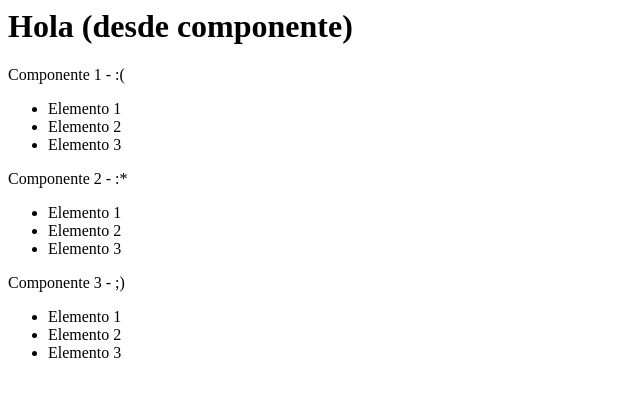
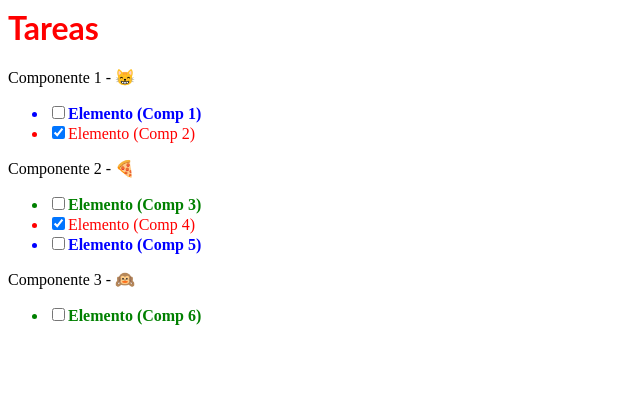
Before and after one commit to Shurklex/AlejandroFernandezTolosaReact, a React (Create React App) app: page / in a window 1280 px wide. Shown: the top 396 px of the page, without its empty margins (0-640 px from the left). Built offline with nearby package versions, Linux system fonts and the light colour scheme.

Commit message:
5 files modified, 1 added

```diff
--- a/src/App.jsx
+++ b/src/App.jsx
@@ -1,14 +1,27 @@
 import React from 'react';
 
-import { Etiqueta1 } from './components/Etiqueta1';
+import { Lista } from './components/Etiqueta1';
 
 export function App() {
+  const elementos1 = [
+    { done: false, texto: 'Elemento (Comp 1)', prioridad: 'baja' },
+    { done: true, texto: 'Elemento (Comp 2)', prioridad: 'alta' },
+  ];
+  const elementos2 = [
+    { done: false, texto: 'Elemento (Comp 3)', prioridad: 'media' },
+    { done: true, texto: 'Elemento (Comp 4)', prioridad: 'alta' },
+    { done: false, texto: 'Elemento (Comp 5)', prioridad: 'baja' },
+  ];
+  const elementos3 = [
+    { done: false, texto: 'Elemento (Comp 6)', prioridad: 'media' },
+  ];
+
   return (
     <div>
-      <h1>Hola (desde componente)</h1>
-      <Etiqueta1 titulo="Componente 1" icono=":(" />
-      <Etiqueta1 titulo="Componente 2" icono=":*" />
-      <Etiqueta1 titulo="Componente 3" icono=";)" />
+      <h1>Tareas</h1>
+      <Lista titulo="Componente 1" icono="😸" elementos={elementos1} />
+      <Lista titulo="Componente 2" icono="🍕" elementos={elementos2} />
+      <Lista titulo="Componente 3" icono="🙉" elementos={elementos3} />
     </div>
   );
 }
--- a/src/components/ComponenteLista.jsx
+++ b/src/components/ComponenteLista.jsx
@@ -1,5 +1,23 @@
 import React from 'react';
 
+import './componente-lista.css';
+
 export default function ComponenteLista(props) {
-  return <li>{props.texto}</li>;
+  let claseLista = props.prioridad;
+  if (props.done) {
+    claseLista += ' el-checked';
+  } else {
+    claseLista += ' el-unchecked';
+  }
+
+  function cambiaEstado() {
+    props.done = !props.done;
+  }
+
+  return (
+    <li className={claseLista}>
+      <input type="checkbox" checked={props.done} onChange={cambiaEstado} />
+      {props.texto}
+    </li>
+  );
 }
--- a/src/components/Etiqueta1.jsx
+++ b/src/components/Etiqueta1.jsx
@@ -1,16 +1,24 @@
 import React from 'react';
+import ComponenteLista from './ComponenteLista';
+export function Lista(props) {
+  const listaComponentes = [];
 
-import ComponenteLista from './ComponenteLista';
+  if (props.elementos !== undefined) {
+    for (let i = 0; i < props.elementos.length; i++) {
+      listaComponentes.push(
+        <ComponenteLista
+          done={props.elementos[i].done}
+          texto={props.elementos[i].texto}
+          prioridad={props.elementos[i].prioridad}
+        />
+      );
+    }
+  }
 
-export function Etiqueta1(props) {
   return (
     <div>
       {props.titulo} - {props.icono}
-      <ul>
-        <ComponenteLista texto="Elemento 1" />
-        <li>Elemento 2</li>
-        <li>Elemento 3</li>
-      </ul>
+      <ul>{listaComponentes}</ul>
     </div>
   );
 }
--- /dev/null
+++ b/src/components/componente-lista.css
@@ -0,0 +1,15 @@
+li.el-unchecked {
+  font-weight: bold;
+}
+
+li.alta {
+  color: red;
+}
+
+li.media {
+  color: green;
+}
+
+li.baja {
+  color: blue;
+}
--- a/src/index.js
+++ b/src/index.js
@@ -1,5 +1,7 @@
 import React from 'react';
 import ReactDOM from 'react-dom';
+
+import './style.css';
 
 import { App } from './App';
 
--- a/src/style.css
+++ b/src/style.css
@@ -1,3 +1,5 @@
-h1, p {
+h1,
+p {
   font-family: Lato;
+  color: red;
 }
```
